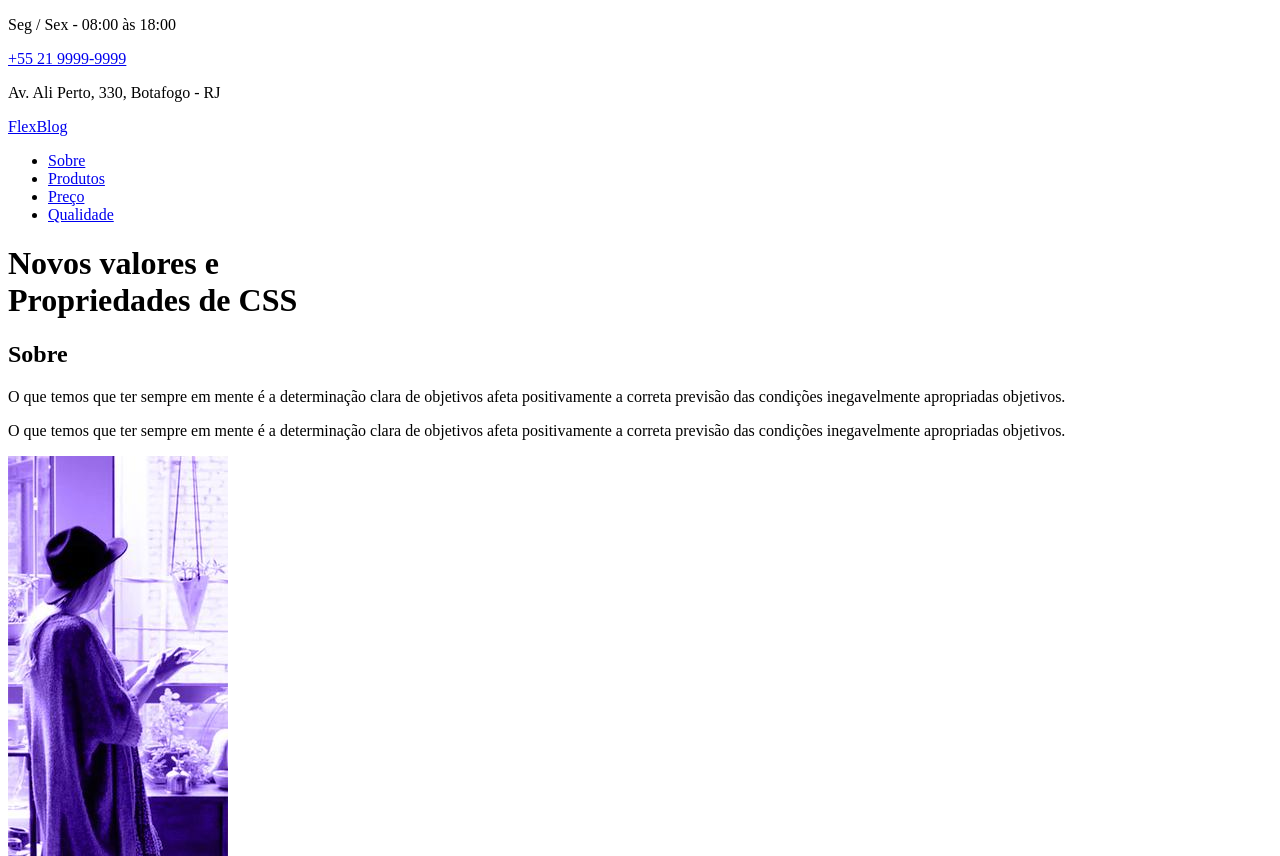
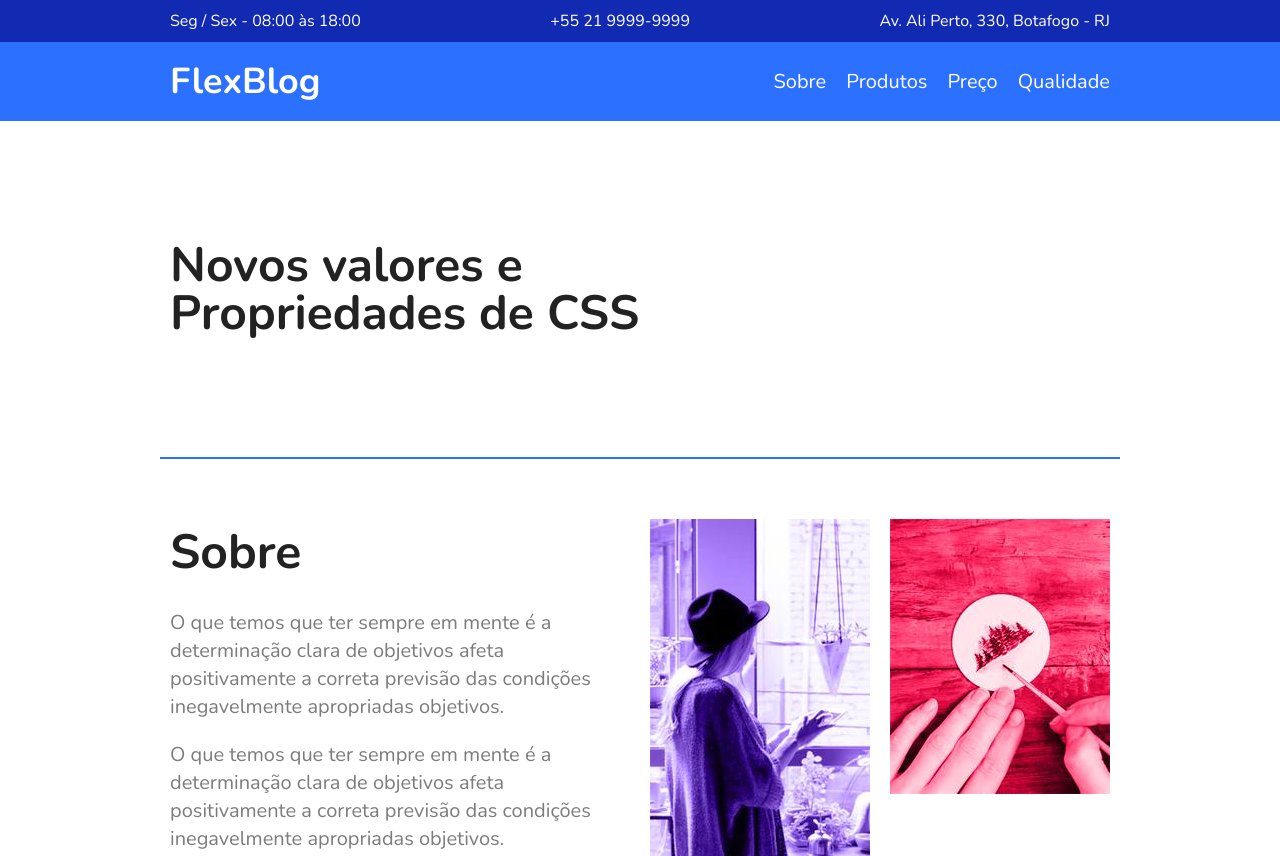
Before and after one commit to cssbreno/frontend-learning-journey, a plain HTML site: page flexblog/index.html in a window 1280 px wide. Shown: the top 856 px of the page. Drawn offline with nearby package versions, Linux system fonts and the light colour scheme.

Commit message:
feat(styles): add initial CSS styles and update navigation class
Add comprehensive CSS styling for the FlexBlog including base styles, menu, introduction, about section, and products. Also update navigation element with a class for better styling control.

```diff
--- a/flexblog/css/style.css
+++ b/flexblog/css/style.css
@@ -0,0 +1,178 @@
+body,
+h1,
+h2,
+p,
+ul,
+li,
+a {
+  margin: 0px;
+  padding: 0px;
+}
+
+body {
+  font-family: "Nunito", Arial, Helvetica, sans-serif;
+  color: #222;
+}
+
+li {
+  list-style: none;
+}
+
+a {
+  text-decoration: none;
+}
+
+img {
+  display: block;
+  max-width: 100%;
+}
+
+* {
+  box-sizing: border-box;
+}
+
+/* Superinfo */
+
+.superinfo-bg {
+  background-color: #122ab2;
+  color: white;
+}
+
+.superinfo {
+  max-width: 960px;
+  margin: 0 auto;
+  display: flex;
+  justify-content: space-between;
+  flex-wrap: wrap;
+  padding: 10px;
+}
+
+.superinfo a {
+  color: white;
+}
+
+/* Menu */
+
+.menu-bg {
+  background-color: #2c70ff;
+}
+
+.menu {
+  max-width: 960px;
+  margin: 0 auto;
+  padding: 15px 0px;
+  display: flex;
+  flex-wrap: wrap;
+  justify-content: space-between;
+  align-items: center;
+}
+
+.menu a {
+  color: white;
+}
+
+.menu-logo a {
+  font-size: 2.25rem;
+  font-weight: bold;
+  margin: 0px 10px;
+}
+
+.menu-nav ul {
+  display: flex;
+  flex-wrap: wrap;
+}
+
+.menu-nav a {
+  font-size: 1.25em;
+  display: block;
+  padding: 10px;
+}
+
+.menu-nav a:hover {
+  color: #122ab2;
+}
+
+/* Introdução */
+
+.introducao {
+  font-size: 3em;
+  line-height: 1;
+  margin: 60px auto;
+  max-width: 960px;
+  padding: 60px 10px;
+}
+
+/* Sobre */
+
+.sobre {
+  border-top: 2px solid #2c70ff;
+  border-bottom: 2px solid #2c70ff;
+  padding: 60px 0px;
+  margin: 60px auto;
+  max-width: 960px;
+  display: flex;
+  flex-wrap: wrap;
+}
+
+.sobre-info {
+  flex: 2 1 300px;
+  margin: 0 10px;
+}
+
+.sobre-info h1 {
+  font-size: 3em;
+  margin-bottom: 0.5em;
+}
+
+.sobre-info p {
+  font-size: 1.25em;
+  line-height: 1.4;
+  margin-bottom: 1em;
+  color: #7c7c7c;
+}
+
+.sobre img {
+  flex: 1 1 160px;
+  margin: 0 10px;
+}
+
+/* Produtos */
+
+.produtos {
+  max-width: 960px;
+  margin: 60px auto;
+}
+.produtos h1 {
+  font-size: 3em;
+  margin: 0 10px 60px 10px;
+}
+
+.produtos-container {
+  display: flex;
+  flex-wrap: wrap;
+  align-items: flex-end;
+}
+
+.produtos-item {
+  flex: 1 1 175px;
+  margin: 10px;
+}
+
+.produtos-item h2 {
+  font-size: 3em;
+  color: #a4a4a4;
+  background: #f7f7f7;
+  padding: 6px 20px;
+}
+
+.purple {
+  border-top: 8px solid #ae81ff;
+}
+
+.pink {
+  border-top: 8px solid #f9265e;
+}
+
+.blue {
+  border-top: 8px solid #66d9eb;
+}
--- a/flexblog/index.html
+++ b/flexblog/index.html
@@ -27,7 +27,7 @@
         <div class="menu-logo">
           <a href="#">FlexBlog</a>
         </div>
-        <nav>
+        <nav class="menu-nav">
           <ul>
             <li><a href="#sobre">Sobre</a></li>
             <li><a href="#produtos">Produtos</a></li>
```
